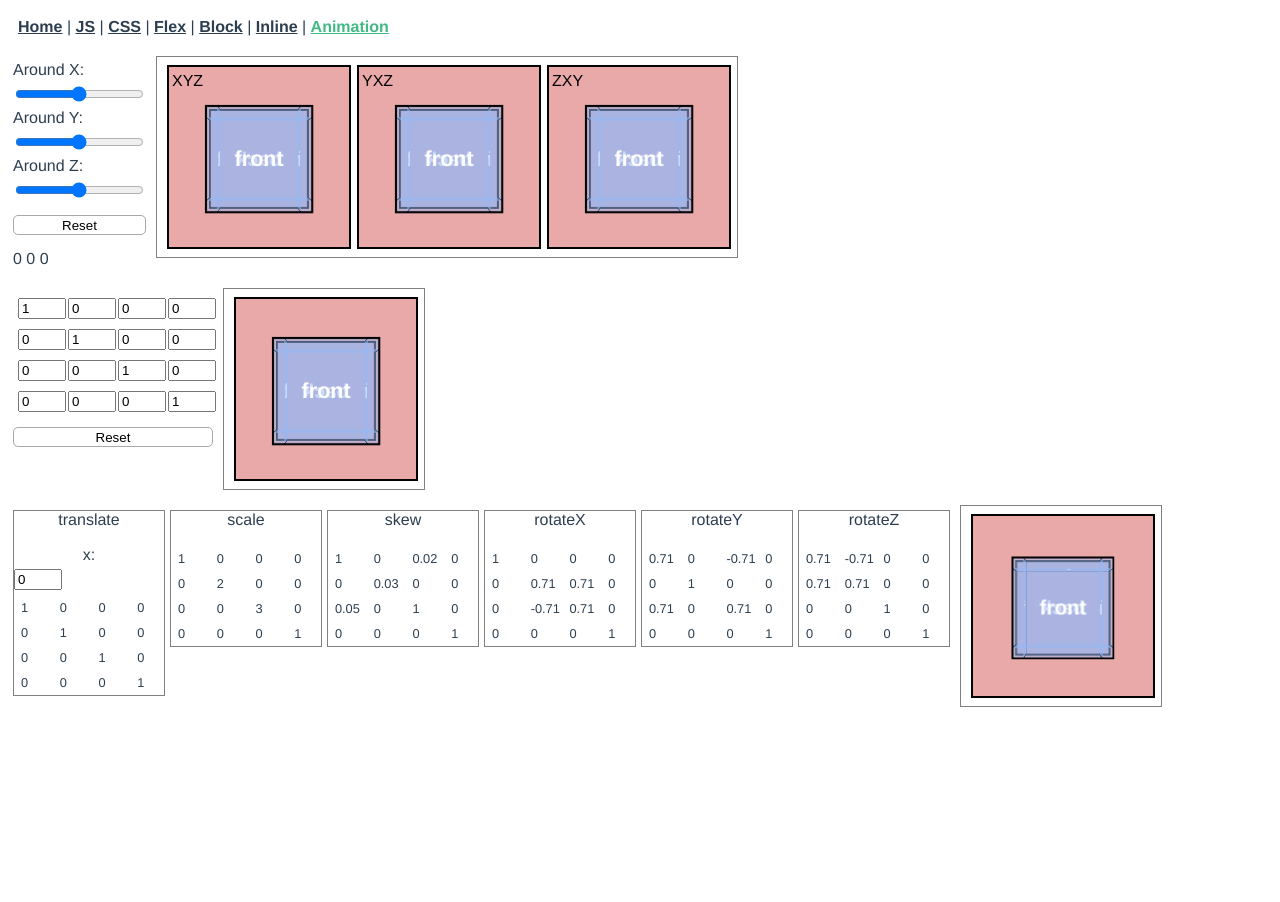
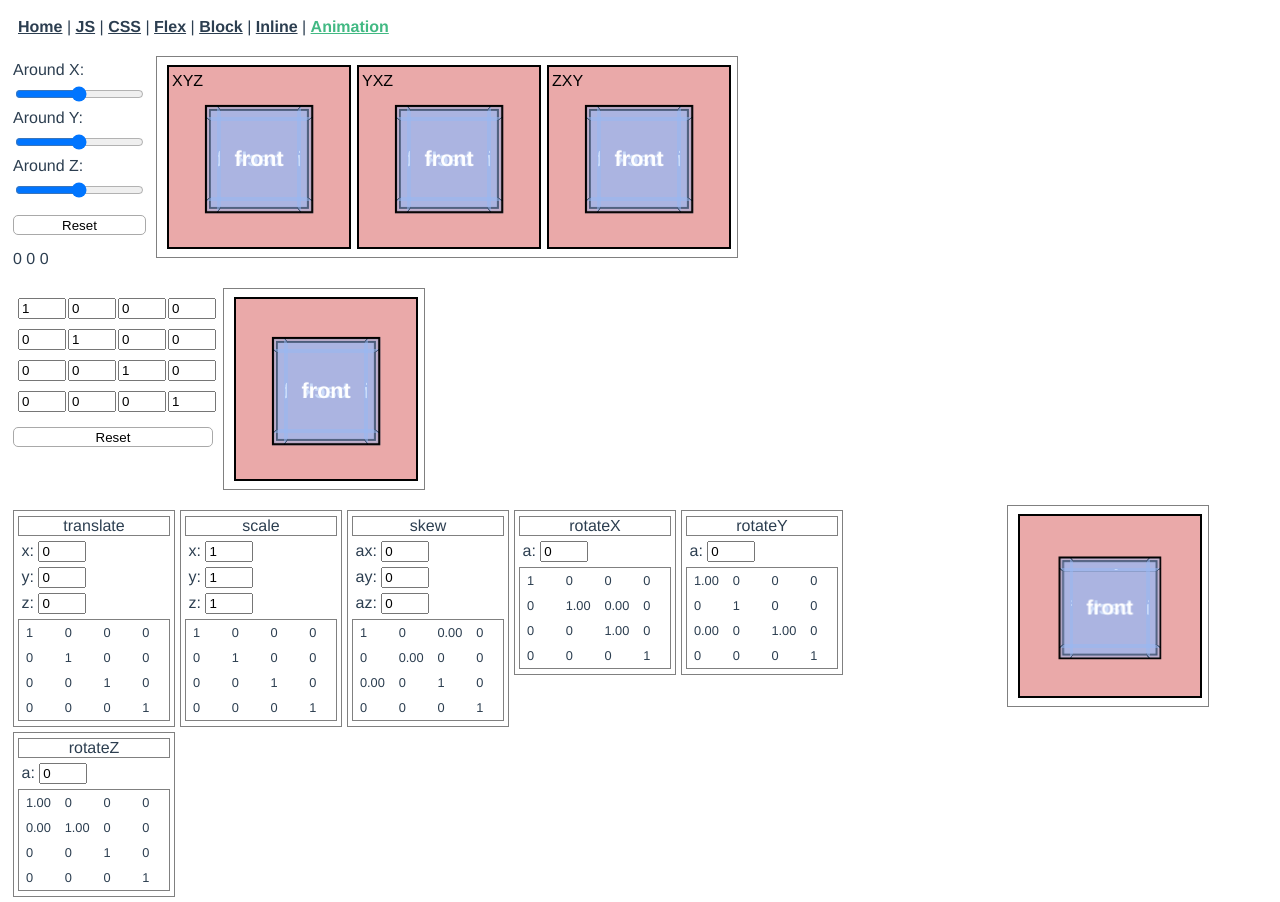
Before and after one commit to Kasimba666/pet_one, a Vue app: page /animation in a window 1280 px wide. Before the commit the page ends 800 px from the top, so only its background shows below. Built offline with nearby package versions, Linux system fonts and the light colour scheme.

Commit message:
All transform

```diff
--- a/src/components/views/AnimationResearch.vue
+++ b/src/components/views/AnimationResearch.vue
@@ -199,9 +199,87 @@
                                 {{item.type}}
                             </div>
                             <div class="trans-values" v-if="item.type === 'translate'">
-                                <div class="trans-value-label">x: </div>
                                 <div class="trans-value">
-                                    <input class="trans-value-input" type="number" v-model="item.value.x">
+                                    <label for="translate-x" class="trans-value-label">x: </label>
+                                    <input class="trans-value-input" id="translate-x" type="number" step="5"
+                                           v-model="item.value.x"
+                                           @change="recalcMatricies">
+                                </div>
+                                <div class="trans-value">
+                                    <label for="translate-y" class="trans-value-label">y: </label>
+                                    <input class="trans-value-input" id="translate-y" type="number"  step="5"
+                                           v-model="item.value.y"
+                                           @change="recalcMatricies">
+                                </div>
+                                <div class="trans-value">
+                                    <label for="translate-z" class="trans-value-label">z: </label>
+                                    <input class="trans-value-input" id="translate-z" type="number"  step="5"
+                                           v-model="item.value.z"
+                                           @change="recalcMatricies">
+                                </div>
+                            </div>
+                            <div class="trans-values" v-if="item.type === 'scale'">
+                                <div class="trans-value">
+                                    <label for="scale-x" class="trans-value-label">x: </label>
+                                    <input class="trans-value-input" id="scale-x" type="number" step="1"
+                                           v-model="item.value.x"
+                                           @change="recalcMatricies">
+                                </div>
+                                <div class="trans-value">
+                                    <label for="scale-y" class="trans-value-label">y: </label>
+                                    <input class="trans-value-input" id="scale-y" type="number"  step="1"
+                                           v-model="item.value.y"
+                                           @change="recalcMatricies">
+                                </div>
+                                <div class="trans-value">
+                                    <label for="scale-z" class="trans-value-label">z: </label>
+                                    <input class="trans-value-input" id="scale-z" type="number"  step="1"
+                                           v-model="item.value.z"
+                                           @change="recalcMatricies">
+                                </div>
+                            </div>
+                            <div class="trans-values" v-if="item.type === 'skew'">
+                                <div class="trans-value">
+                                    <label for="skew-x" class="trans-value-label">ax: </label>
+                                    <input class="trans-value-input" id="skew-x" type="number" step="1"
+                                           v-model="item.value.ax"
+                                           @change="recalcMatricies">
+                                </div>
+                                <div class="trans-value">
+                                    <label for="skew-y" class="trans-value-label">ay: </label>
+                                    <input class="trans-value-input" id="skew-y" type="number"  step="1"
+                                           v-model="item.value.ay"
+                                           @change="recalcMatricies">
+                                </div>
+                                <div class="trans-value">
+                                    <label for="skew-z" class="trans-value-label">az: </label>
+                                    <input class="trans-value-input" id="skew-z" type="number"  step="1"
+                                           v-model="item.value.az"
+                                           @change="recalcMatricies">
+                                </div>
+                            </div>
+                            <div class="trans-values" v-if="item.type === 'rotateX'">
+                                <div class="trans-value">
+                                    <label for="rotate-x" class="trans-value-label">a: </label>
+                                    <input class="trans-value-input" id="rotate-x" type="number" step="1"
+                                           v-model="item.value.a"
+                                           @change="recalcMatricies">
+                                </div>
+                            </div>
+                            <div class="trans-values" v-if="item.type === 'rotateY'">
+                                <div class="trans-value">
+                                    <label for="rotate-y" class="trans-value-label">a: </label>
+                                    <input class="trans-value-input" id="rotate-y" type="number" step="1"
+                                           v-model="item.value.a"
+                                           @change="recalcMatricies">
+                                </div>
+                            </div>
+                            <div class="trans-values" v-if="item.type === 'rotateZ'">
+                                <div class="trans-value">
+                                    <label for="rotate-z" class="trans-value-label">a: </label>
+                                    <input class="trans-value-input" id="rotate-z" type="number" step="1"
+                                           v-model="item.value.a"
+                                           @change="recalcMatricies">
                                 </div>
                             </div>
                             <div class="trans-matrix">
@@ -262,8 +340,8 @@ export default {
           minAlpha: -179, maxAlpha: 180, minBeta: -179, maxBeta: 180, minGamma: -179, maxGamma: 180,
           cubeEuler: {alpha: 0, beta: 0, gamma: 0},
           m: {a1: 1, b1: 0, c1: 0, d1: 0, a2: 0, b2: 1, c2: 0, d2: 0, a3: 0, b3: 0, c3: 1, d3: 0, a4: 0, b4: 0, c4: 0, d4: 1},
-          customM: [],
           transList: [],
+          resultTrans: [],
         }
     },
     computed: {
@@ -284,13 +362,13 @@ export default {
     },
     methods: {
       init() {
-        this.customM = this.getIdentityMatrix(4);
         this.transList.push({type: 'translate', value: {x: 0, y: 0, z: 0}, m: [],});
-        this.transList.push({type: 'scale', value: {x: 1, y: 2, z: 3}, m: [],});
-        this.transList.push({type: 'skew', value: {ax: 1, ay: 2, az: 3}, m: [],});
-        this.transList.push({type: 'rotateX', value: {a: 45}, m: [],});
-        this.transList.push({type: 'rotateY', value: {a: 45}, m: [],});
-        this.transList.push({type: 'rotateZ', value: {a: 45}, m: [],});
+        this.transList.push({type: 'scale', value: {x: 1, y: 1, z: 1}, m: [],});
+        this.transList.push({type: 'skew', value: {ax: 0, ay: 0, az: 0}, m: [],});
+        this.transList.push({type: 'rotateX', value: {a: 0}, m: [],});
+        this.transList.push({type: 'rotateY', value: {a: 0}, m: [],});
+        this.transList.push({type: 'rotateZ', value: {a: 0}, m: [],});
+        this.resultTrans = this.getIdentityMatrix(4);
       },
       getMatrixTranslate(x, y, z) {
         let newM = this.getIdentityMatrix(4);
@@ -369,6 +447,21 @@ export default {
               }
               }
       },
+      calcResultMatrix() {
+        if (!this.transList || this.transList.length === 0) return this.getIdentityMatrix(4);
+        if (this.transList.length === 1) return this.transList[0];
+        let newM = this.transList[0];
+        for (let i = 1; i < this.transList.length; i++) {
+          newM = this.productTwoMatrices(newM, this.transList[i])
+        }
+        return newM;
+      },
+      productTwoMatrices (m1, m2) {
+        // if (!m1 || !m2 || m1.length === 0 || m2.length === 0 || m1.length != m2[0].length) {
+        //   for (let j = 0) {}
+        // }
+      },
+
       getIdentityMatrix(l) {
         let newMatrix = [];
         for (let i = 0; i < l; i++) {
@@ -600,27 +693,28 @@ export default {
           justify-content: flex-start;
           align-items: center;
           gap: 5px;
+          padding: 5px;
           border: 1px solid hsla(0, 0%, 50%, 1);
 
           .trans-title {
               width: 100%;
-              height: 30px;
+              height: auto;
               display: flex;
               flex-flow: column nowrap;
               justify-content: flex-start;
               align-items: center;
               gap: 5px;
+              border: 1px solid hsla(0, 0%, 50%, 1);
           }
           .trans-values {
               width: 100%;
               display: flex;
-              flex-flow: column nowrap;
+              flex-flow: column wrap;
               justify-content: flex-start;
               align-items: center;
               gap: 5px;
-
+              padding-left: 5px;
               .trans-value-label {
-
               }
               .trans-value {
                   width: 100%;
@@ -640,6 +734,7 @@ export default {
               justify-content: flex-start;
               align-items: center;
               gap: 5px;
+              border: 1px solid hsla(0, 0%, 50%, 1);
 
               .trans-matrix-column {
                   position: relative;
```
